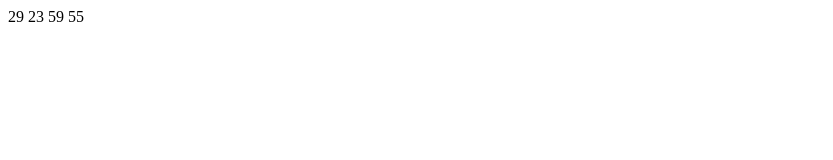
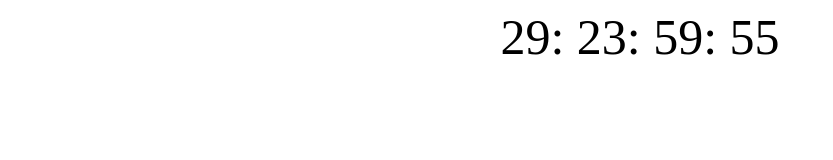
Before and after one commit to danielrohers/countdown, a website: page index.html in a window 1280 px wide. Shown: the whole page, without its empty margins (0-833 px from the left). Drawn offline with Linux system fonts and the light colour scheme.

Commit message:
improve style

```diff
--- a/index.html
+++ b/index.html
@@ -4,7 +4,20 @@
   <meta charset="UTF-8">
   <meta name="viewport" content="width=device-width, initial-scale=1.0">
   <meta http-equiv="X-UA-Compatible" content="ie=edge">
-  <title>Document</title>
+  <title>Countdown</title>
+
+  <style>
+    #clock {
+      text-align: center;
+      font-size: 50px;
+    }
+
+    #day:after,
+    #hour:after,
+    #minute:after {
+      content: ":";
+    }
+  </style>
 </head>
 <body>
 
```
